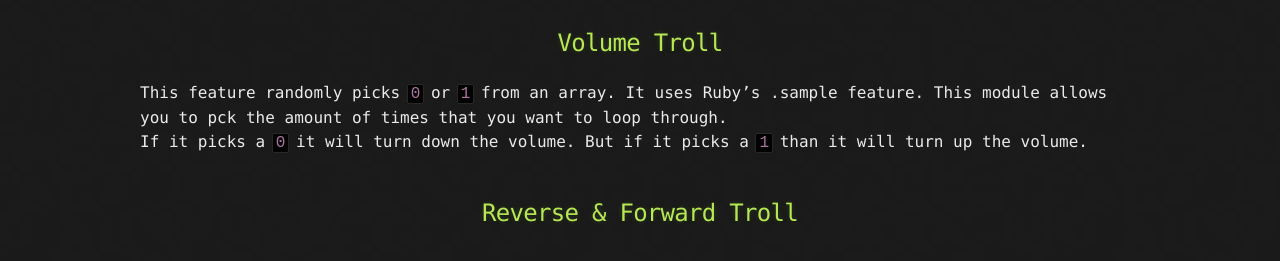
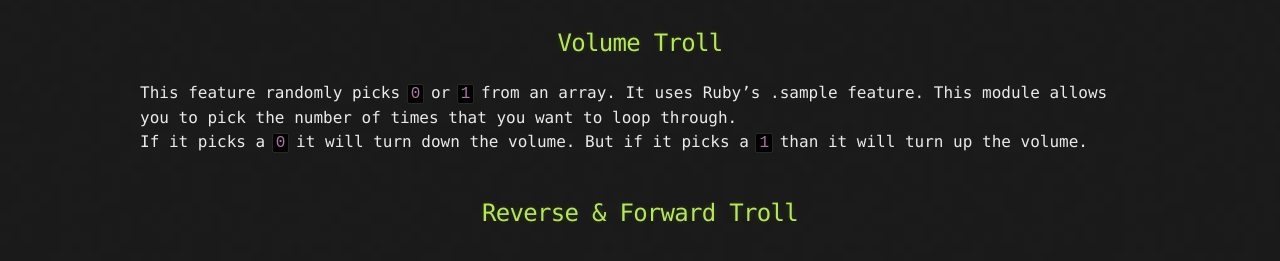
Before and after one commit to Michael-Meade/MinerFind, a Jekyll site: the page built from Projects/RokuTroll.md, in a window 1280 px wide. Shown: the part 630-891 px from the top of the page. Built offline with Jekyll 4.4.1, drawn with Linux system fonts in a browser that asks for light colours; our own code applies the rules of GitHub Pages for plain Markdown files; the repository's description, which GitHub fills in, is left out.

Commit message:
Update RokuTroll.md

````diff
--- a/Projects/RokuTroll.md
+++ b/Projects/RokuTroll.md
@@ -12,7 +12,7 @@ In order for it to work, you will need to find the IP of your Roku TV. You can f
 The troll feature was my favorite part of creating it. There are a bunch of things you can do to troll people. Keep in mind that you have to be on the same network as the TV.<br><br><br>
 
 ## <center>  Volume Troll </center>
-This feature randomly picks ```0``` or ```1``` from an array. It uses Ruby's .sample feature. This module allows you to pck the amount of times that you want to loop through.<br>
+This feature randomly picks ```0``` or ```1``` from an array. It uses Ruby's .sample feature. This module allows you to pick the number of times that you want to loop through.<br>
 If it picks a ```0``` it will turn down the volume. But if it picks a ```1``` than it will turn up the volume.<br><br>
 
 ## <center> Reverse & Forward Troll </center>
````
